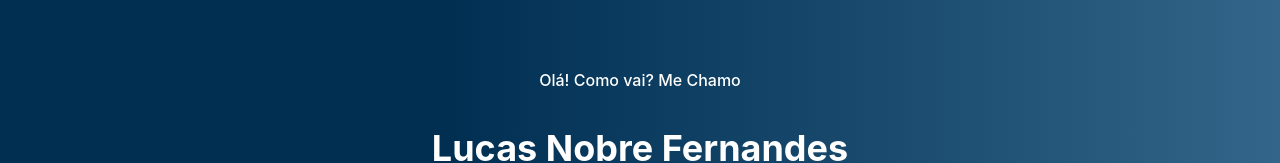
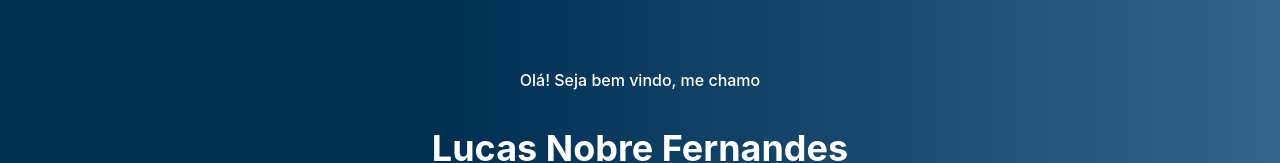
Before and after one commit to LucasNOFC/Portfolio-Profissional, a React (Create React App) app: page / in a window 1280 px wide. Shown: the part 124-287 px from the top of the page. Built offline with nearby package versions, Linux system fonts and the light colour scheme.

Commit message:
Mais avanço

```diff
--- a/src/App.js
+++ b/src/App.js
@@ -1,7 +1,6 @@
 import Header from './components/Header/Header';
 import styled from 'styled-components'
 import Start from './components/Start/Start';
-import Projects from './components/Projects/Projects';
 
 const AppContainer = styled.div`
     width: 100vw;
--- a/src/components/Botao/Botao.js
+++ b/src/components/Botao/Botao.js
@@ -47,7 +47,7 @@ const ButtonComponent = styled.div`
 
 const textOptions = ["Veja meus projetos", "Baixe meu currículo"];
 const tags = [ProjectComponent, CurriculumComponent];
-const urls = ["*", Curriculum]
+const urls = ["Projetos", Curriculum]
 
 
 function Options() {
--- a/src/components/Start/Start.js
+++ b/src/components/Start/Start.js
@@ -32,7 +32,7 @@ const ApresentationTittleComponent = styled.p`
 function Start() {
     return (
         <StartComponent>
-            <TitleComponent>Olá! Como vai? Me Chamo</TitleComponent>
+            <TitleComponent>Olá! Seja bem vindo, me chamo</TitleComponent>
             <SubtitleComponent>Lucas Nobre Fernandes</SubtitleComponent>
             <ApresentationTittleComponent>Desenvolvedor Full-Stack</ApresentationTittleComponent>
             <Botao/>
```
